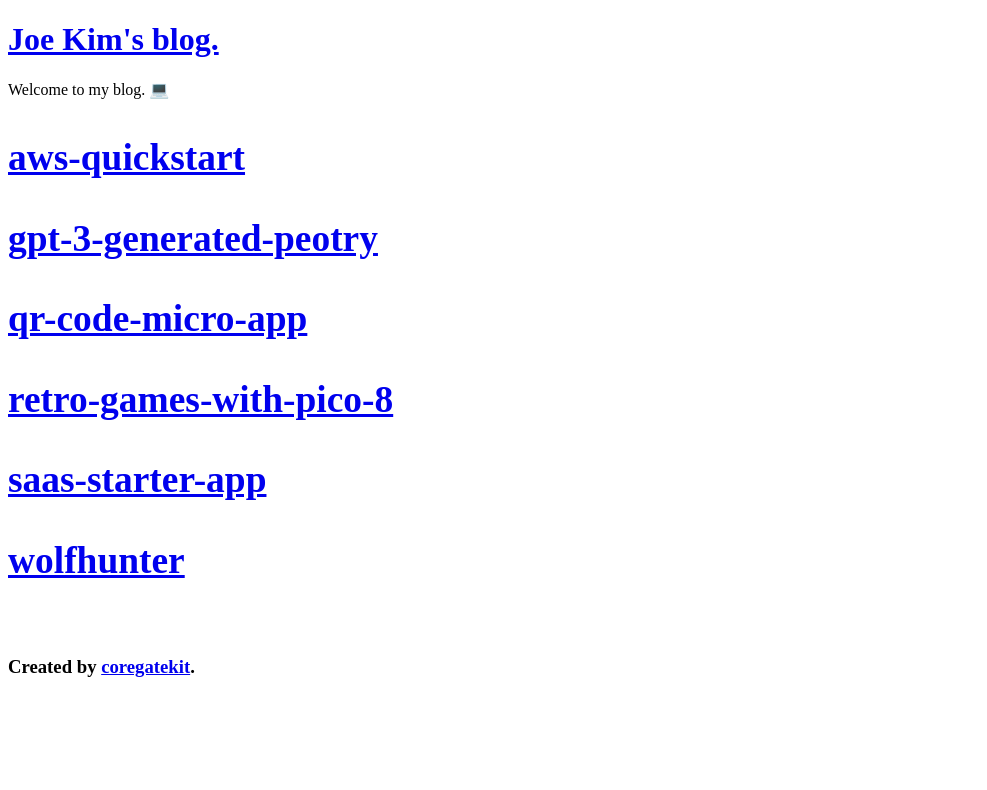
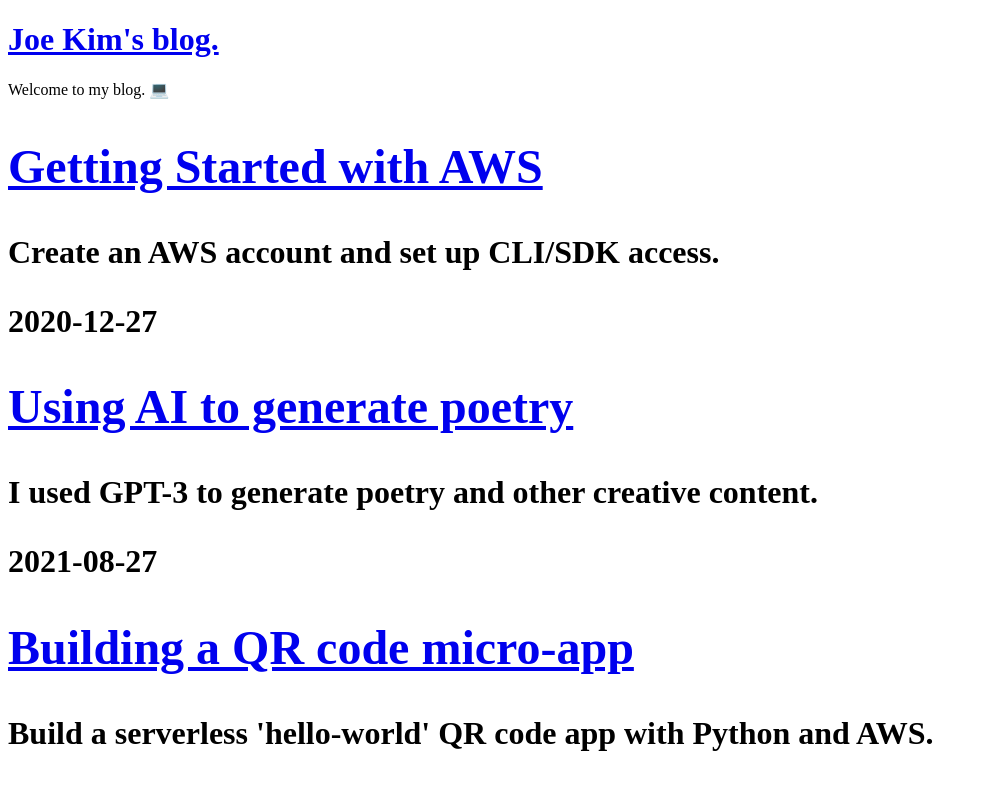
Before and after one commit to coregatekit/blog, a Next.js app: page / in a window 1280 px wide. Shown: the top 790 px of the page, without its empty margins (0-987 px from the left). Built offline with nearby package versions, Linux system fonts and the light colour scheme.

Commit message:
Implement rework get post metadata

```diff
--- a/app/page.tsx
+++ b/app/page.tsx
@@ -1,21 +1,37 @@
 import fs from "fs";
+import matter from "gray-matter";
 import Link from "next/link";
 
-const getPostMetadata = () => {
+import { PostMetadata } from "@/components/PostMetadata";
+
+const getPostMetadata = (): PostMetadata[] => {
   const folder = "posts/";
   const files = fs.readdirSync(folder);
   const markdownPosts = files.filter((file) => file.endsWith(".md"));
-  const slugs = markdownPosts.map((file) => file.replace(".md", ""));
-  return slugs;
+
+  const posts = markdownPosts.map((fileName) => {
+    const fileContents = fs.readFileSync(`posts/${fileName}`, "utf8");
+    const matterResult = matter(fileContents);
+    return {
+      title: matterResult.data.title,
+      date: matterResult.data.date,
+      subtitle: matterResult.data.subtitle,
+      slug: fileName.replace(".md", ""),
+    };
+  });
+
+  return posts;
 };
 
 const HomePage = () => {
   const postMetadata = getPostMetadata();
-  const postPreviews = postMetadata.map((slug) => (
+  const postPreviews = postMetadata.map((post) => (
     <div>
-      <Link href={`/posts/${slug}`}>
-        <h3>{slug}</h3>
+      <Link href={`/posts/${post.slug}`}>
+        <h2>{post.title}</h2>
       </Link>
+      <p>{post.subtitle}</p>
+      <p>{post.date}</p>
     </div>
   ));
 
--- /dev/null
+++ b/components/PostMetadata.ts
@@ -0,0 +1,6 @@
+export interface PostMetadata {
+  title: string;
+  date: string;
+  subtitle: string;
+  slug: string;
+}
```
Also changed, not shown: app/posts/[slug]/page.tsx (+7 -5 lines).
